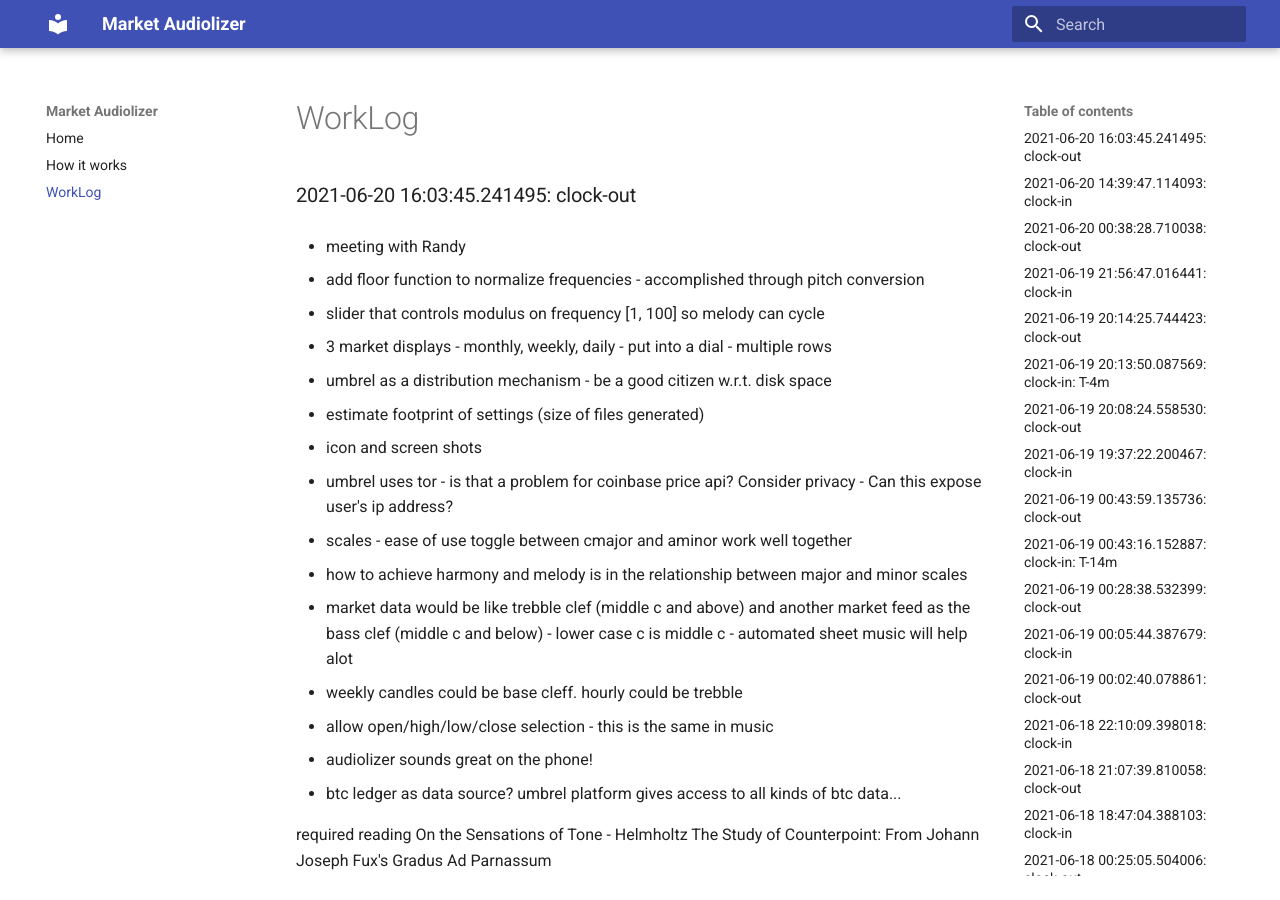
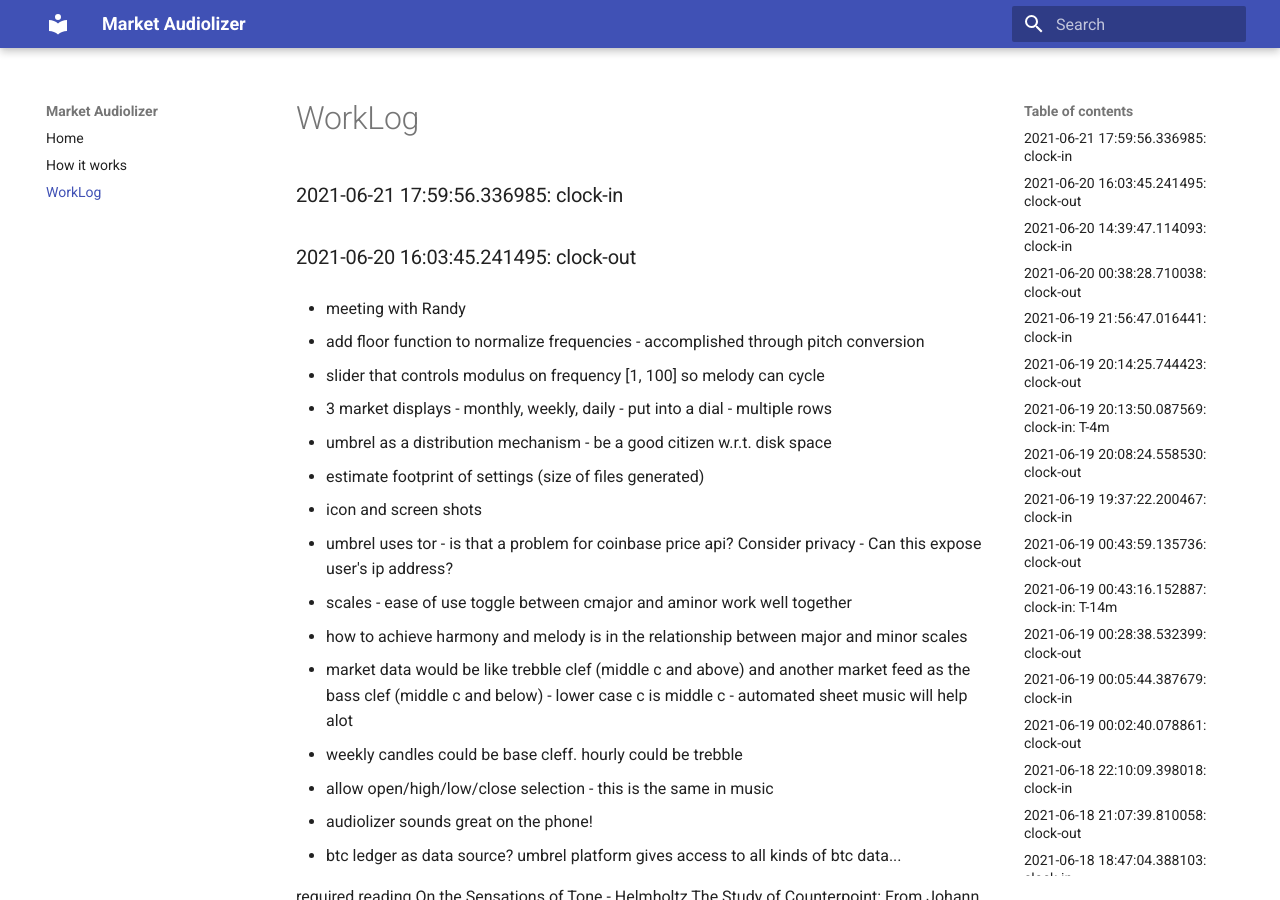
Before and after one commit to asherp/audiolizer, an MkDocs documentation site: the page built from docs/WorkLog.md, in a window 1280 px wide and 900 px high. Built offline with MkDocs 1.6.1 and Material for MkDocs 9.7.7, drawn with Linux system fonts in a browser that asks for light colours.

Commit message:
clock-in

```diff
--- a/WorkLog.md
+++ b/WorkLog.md
@@ -1,3 +1,6 @@
+
+### 2021-06-21 17:59:56.336985: clock-in
+
 ### 2021-06-20 16:03:45.241495: clock-out
 
 * meeting with Randy
```
